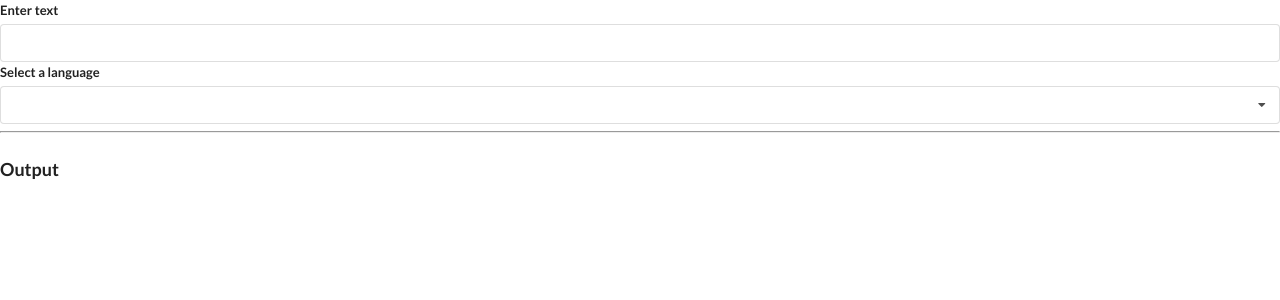
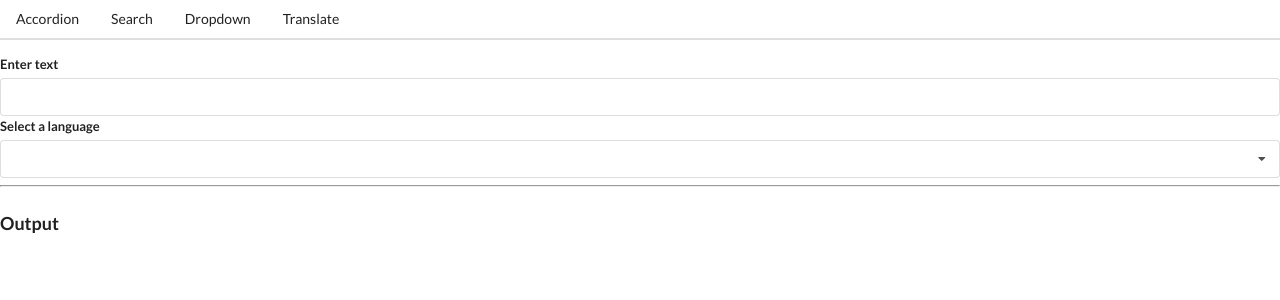
Before and after one commit to mauriciobuffon/modern-react-redux, a React (Create React App) app: page /translate in a window 1280 px wide. Shown: the top 300 px of the page. Built offline with nearby package versions, Linux system fonts and the light colour scheme.

Commit message:
navigation p1

```diff
--- a/src/components/App.js
+++ b/src/components/App.js
@@ -1,9 +1,11 @@
-import React from "react";
+import React, { useState } from "react";
 
 import Accordion from "./Accordion";
 import Search from "./Search";
 import Dropdown from "./Dropdown";
 import Translate from "./Translate";
+import Route from "./Route";
+import Header from "./Header";
 
 const items = [
   {
@@ -27,9 +29,28 @@
 ];
 
 const App = () => {
+  const [selected, setSelected] = useState({});
+
   return (
     <div>
-      <Translate />
+      <Header />
+      <Route path="/">
+        <Accordion items={items} />
+      </Route>
+      <Route path="/list">
+        <Search />
+      </Route>
+      <Route path="/dropdown">
+        <Dropdown
+          options={options}
+          label="Select color"
+          selected={selected}
+          onSelectedChange={setSelected}
+        />
+      </Route>
+      <Route path="/translate">
+        <Translate />
+      </Route>
     </div>
   );
 };
--- /dev/null
+++ b/src/components/Header.js
@@ -0,0 +1,24 @@
+import React from "react";
+
+import Link from "./Link";
+
+const Header = () => {
+  return (
+    <div className="ui secondary pointing menu">
+      <Link className="item" href="/">
+        Accordion
+      </Link>
+      <Link className="item" href="/list">
+        Search
+      </Link>
+      <Link className="item" href="/dropdown">
+        Dropdown
+      </Link>
+      <Link className="item" href="/translate">
+        Translate
+      </Link>
+    </div>
+  );
+};
+
+export default Header;
--- /dev/null
+++ b/src/components/Link.js
@@ -0,0 +1,23 @@
+import React from "react";
+
+const Link = ({ className, href, children }) => {
+  const onAnchorClick = (event) => {
+    if (event.metaKey || event.ctrlKey) {
+      return;
+    }
+
+    event.preventDefault();
+    window.history.pushState({}, "", href);
+
+    const navEvent = new PopStateEvent("popstate");
+    window.dispatchEvent(navEvent);
+  };
+
+  return (
+    <a className={className} href={href} onClick={onAnchorClick}>
+      {children}
+    </a>
+  );
+};
+
+export default Link;
--- /dev/null
+++ b/src/components/Route.js
@@ -0,0 +1,21 @@
+import { useState, useEffect } from "react";
+
+const Route = ({ path, children }) => {
+  const [route, setRoute] = useState(window.location.pathname);
+
+  useEffect(() => {
+    const onLocationChange = (event) => {
+      setRoute(window.location.pathname);
+    };
+
+    window.addEventListener("popstate", onLocationChange);
+
+    return () => {
+      window.removeEventListener("popstate", onLocationChange);
+    };
+  }, []);
+
+  return route === path ? children : null;
+};
+
+export default Route;
--- a/src/components/Translate.js
+++ b/src/components/Translate.js
@@ -13,7 +13,7 @@
 ].sort((a, b) => a.label.localeCompare(b.label));
 
 const Translate = () => {
-  const [language, setLanguage] = useState([]);
+  const [language, setLanguage] = useState({});
   const [text, setText] = useState("");
   const [debouncedText, setDebouncedText] = useState(text);
 
```
